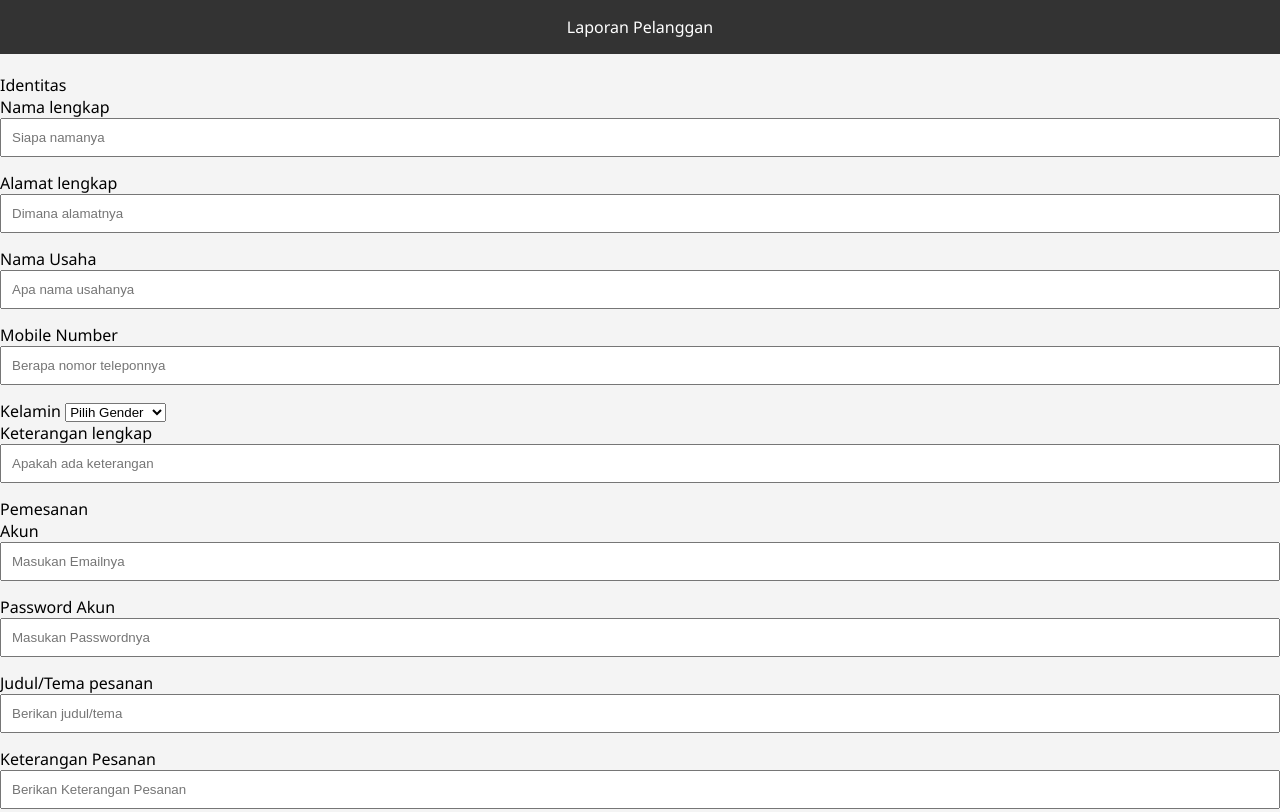
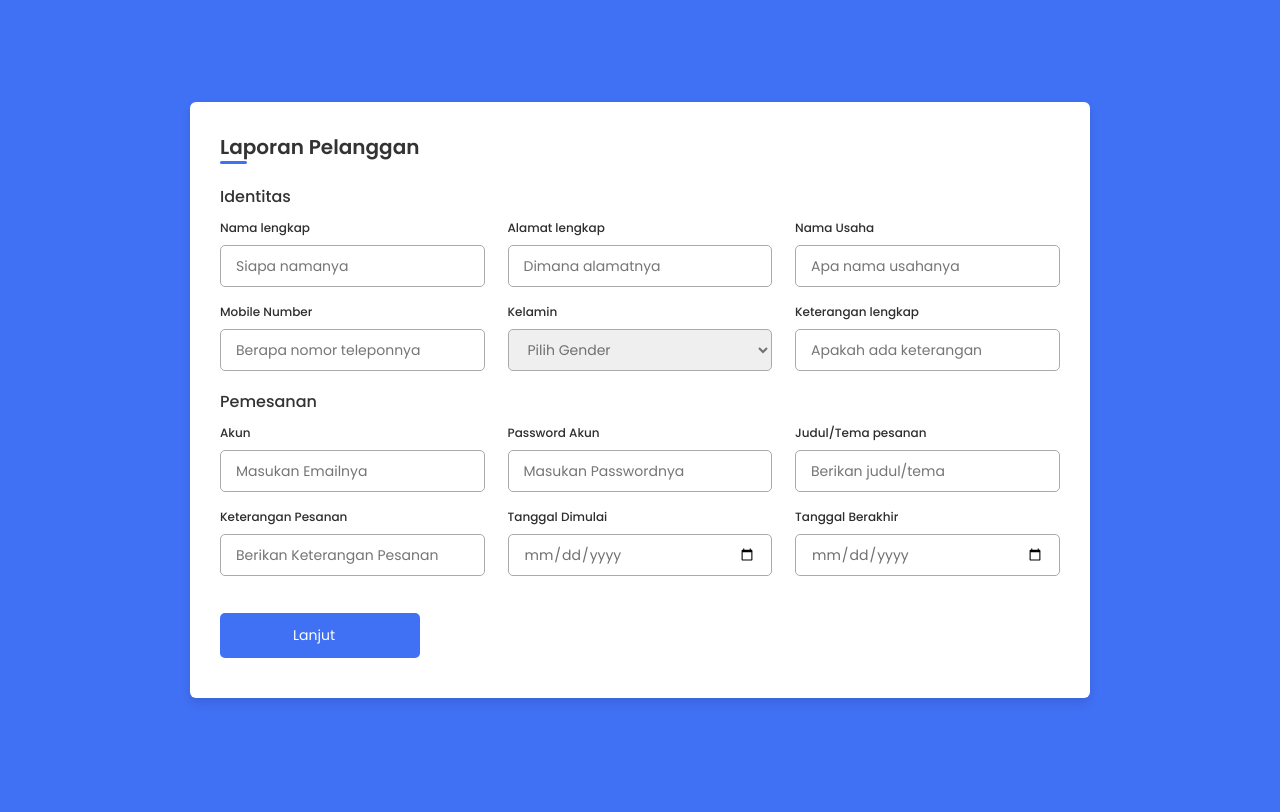
Before and after one commit to KayolEnjoy/laporanadministrasi, a plain HTML site: page index.html in a window 1280 px wide. Shown: the top 812 px of the page. Drawn offline with Linux system fonts and the light colour scheme.

Commit message:
Update style.css

```diff
--- a/style.css
+++ b/style.css
@@ -1,127 +1,170 @@
-body {
-    font-family: 'Segoe UI', Tahoma, Geneva, Verdana, sans-serif;
+/* ===== Google Font Import - Poppins ===== */
+@import url('https://fonts.googleapis.com/css2?family=Poppins:wght@200;300;400;500;600&display=swap');
+*{
     margin: 0;
     padding: 0;
-    background-color: #f4f4f4;
-    overflow-x: hidden;
-    height: 100vh;
+    box-sizing: border-box;
+    font-family: 'Poppins', sans-serif;
+}
+body{
+    min-height: 100vh;
+    display: flex;
+    align-items: center;
+    justify-content: center;
+    background: #4070f4;
+}
+.container{
+    position: relative;
+    max-width: 900px;
+    width: 100%;
+    border-radius: 6px;
+    padding: 30px;
+    margin: 0 15px;
+    background-color: #fff;
+    box-shadow: 0 5px 10px rgba(0,0,0,0.1);
+}
+.container header{
+    position: relative;
+    font-size: 20px;
+    font-weight: 600;
+    color: #333;
+}
+.container header::before{
+    content: "";
+    position: absolute;
+    left: 0;
+    bottom: -2px;
+    height: 3px;
+    width: 27px;
+    border-radius: 8px;
+    background-color: #4070f4;
+}
+.container form{
+    position: relative;
+    margin-top: 16px;
+    min-height: 490px;
+    background-color: #fff;
+    overflow: hidden;
+}
+.container form .form{
+    position: absolute;
+    background-color: #fff;
+    transition: 0.3s ease;
+}
+.container form .form.second{
+    opacity: 0;
+    pointer-events: none;
+    transform: translateX(100%);
+}
+form.secActive .form.second{
+    opacity: 1;
+    pointer-events: auto;
+    transform: translateX(0);
+}
+form.secActive .form.first{
+    opacity: 0;
+    pointer-events: none;
+    transform: translateX(-100%);
+}
+.container form .title{
+    display: block;
+    margin-bottom: 8px;
+    font-size: 16px;
+    font-weight: 500;
+    margin: 6px 0;
+    color: #333;
+}
+.container form .fields{
+    display: flex;
+    align-items: center;
+    justify-content: space-between;
+    flex-wrap: wrap;
+}
+form .fields .input-field{
+    display: flex;
+    width: calc(100% / 3 - 15px);
+    flex-direction: column;
+    margin: 4px 0;
+}
+.input-field label{
+    font-size: 12px;
+    font-weight: 500;
+    color: #2e2e2e;
+}
+.input-field input, select{
+    outline: none;
+    font-size: 14px;
+    font-weight: 400;
+    color: #333;
+    border-radius: 5px;
+    border: 1px solid #aaa;
+    padding: 0 15px;
+    height: 42px;
+    margin: 8px 0;
+}
+.input-field input :focus,
+.input-field select:focus{
+    box-shadow: 0 3px 6px rgba(0,0,0,0.13);
+}
+.input-field select,
+.input-field input[type="date"]{
+    color: #707070;
+}
+.input-field input[type="date"]:valid{
+    color: #333;
+}
+.container form button, .backBtn{
+    display: flex;
+    align-items: center;
+    justify-content: center;
+    height: 45px;
+    max-width: 200px;
+    width: 100%;
+    border: none;
+    outline: none;
+    color: #fff;
+    border-radius: 5px;
+    margin: 25px 0;
+    background-color: #4070f4;
+    transition: all 0.3s linear;
+    cursor: pointer;
+}
+.container form .btnText{
+    font-size: 14px;
+    font-weight: 400;
+}
+form button:hover{
+    background-color: #265df2;
+}
+form button i,
+form .backBtn i{
+    margin: 0 6px;
+}
+form .backBtn i{
+    transform: rotate(180deg);
+}
+form .buttons{
+    display: flex;
+    align-items: center;
+}
+form .buttons button , .backBtn{
+    margin-right: 14px;
 }
 
-  header {
-    background-color: #333;
-    color: #fff;
-    padding: 1em;
-    text-align: center;
-    margin-bottom: 20px;
+@media (max-width: 750px) {
+    .container form{
+        overflow-y: scroll;
     }
-
-  main {
-    display: flex;
-    flex-wrap: wrap;
-    max-width: 1200px;
-    margin: 20px auto;
-    padding: 20px;
-    background-color: #fff;
-    box-shadow: 0 0 10px rgba(0, 0, 0, 0.1);
-    border-radius: 5px;
-    position: relative;
-    z-index: 1;
-    height: 100%;
-    overflow-y: auto;
-    overflow-x: hidden;
-    scrollbar-width: thin;
-    scrollbar-color: #333 #f4f4f4;
-    animation: fadeIn 0.8s ease-in-out;
+    .container form::-webkit-scrollbar{
+       display: none;
     }
-
-  #loginForm,
-  #noteForm {
-    background-color: #fff;
-    padding: 20px;
-    border-radius: 8px;
-    box-shadow: 0 0 10px rgba(0, 0, 0, 0.1);
-    transition: transform 0.3s ease-in-out;
-    box-sizing: border-box;
-    width: 100%;
-  }
-
-  #loginForm {
-    transform: translateY(0);
-  }
-
-  #noteForm {
-    display: none;
-    transform: translateY(0);
-  }
-
-  input,
-  textarea,
-  button {
-    display: block;
-    margin-bottom: 15px;
-    width: 100%;
-    padding: 10px;
-    box-sizing: border-box;
-  }
-
-  button {
-    background-color: #333;
-    color: #fff;
-    border: none;
-    cursor: pointer;
-    transition: background-color 0.3s ease;
-  }
-
-  button:hover {
-    background-color: #555;
-  }
-
-  body::before {
-    content: '';
-    position: fixed;
-    top: 0;
-    left: 0;
-    width: 100%;
-    height: 100%;
-    z-index: -1;
-    background: url('background-image.jpg') center/cover no-repeat fixed;
-    animation: parallax 10s infinite alternate linear;
-  }
-
-  @keyframes fadeIn {
-    from {
-      opacity: 0;
-      transform: translateY(-20px);
-    }
-    to {
-      opacity: 1;
-      transform: translateY(0);
+    form .fields .input-field{
+        width: calc(100% / 2 - 15px);
     }
 }
 
-  @keyframes parallax {
-    from {
-      transform: translate3d(0, 0, 0);
-    }
-    to {
-      transform: translate3d(0, 20px, 0);
-    }
-  }
-
-  @media screen and (max-width: 768px) {
-    #loginForm, #noteForm {
+@media (max-width: 550px) {
+    form .fields .input-field{
         width: 100%;
     }
 }
-
-  ::-webkit-scrollbar {
-    width: 8px;
-  }
-
-  ::-webkit-scrollbar-thumb {
-    background-color: #333;
-  }
-
-  ::-webkit-scrollbar-track {
-    background-color: #f4f4f4;
-  }
```
Lines whose indentation alone changed are shown as unchanged.
